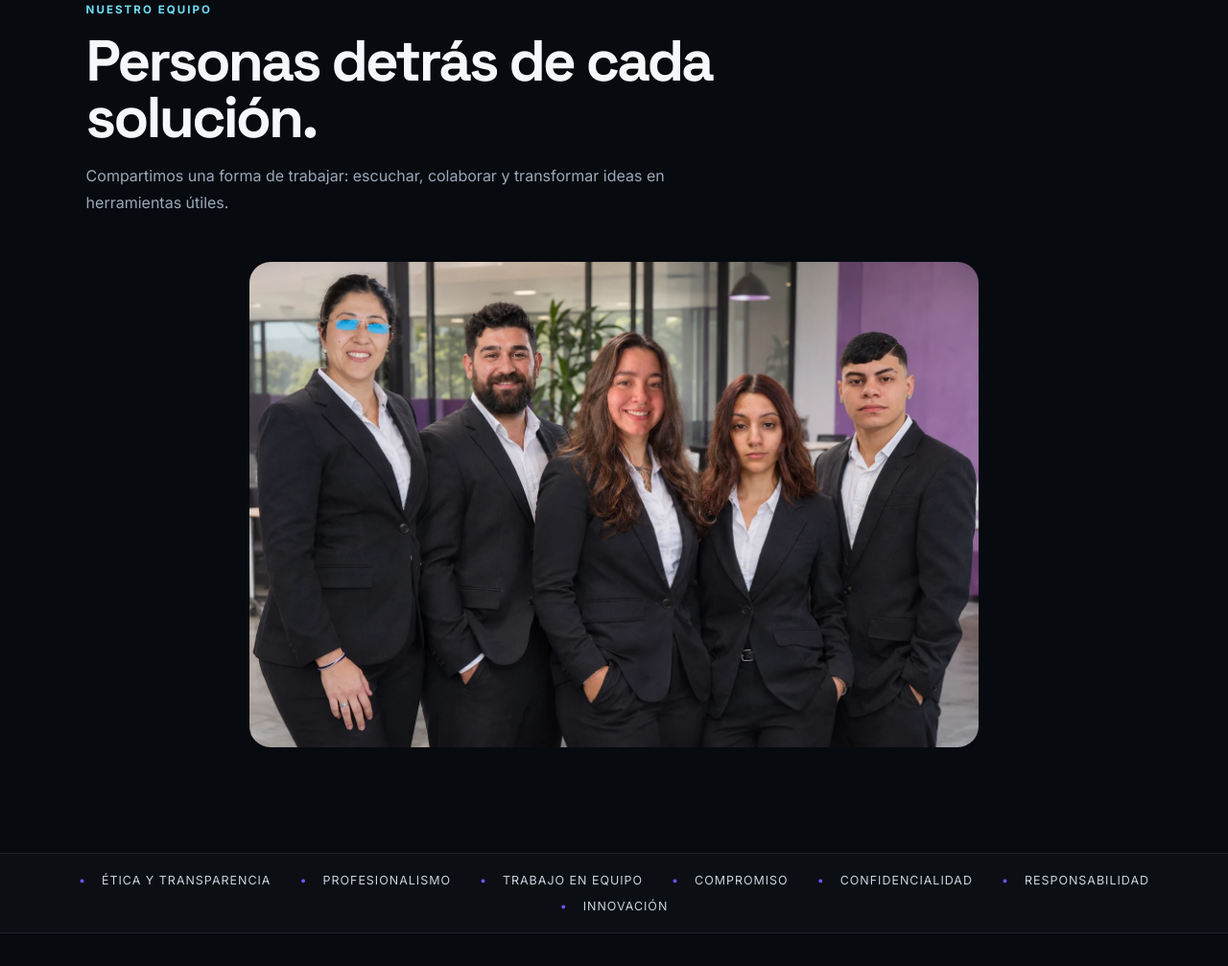
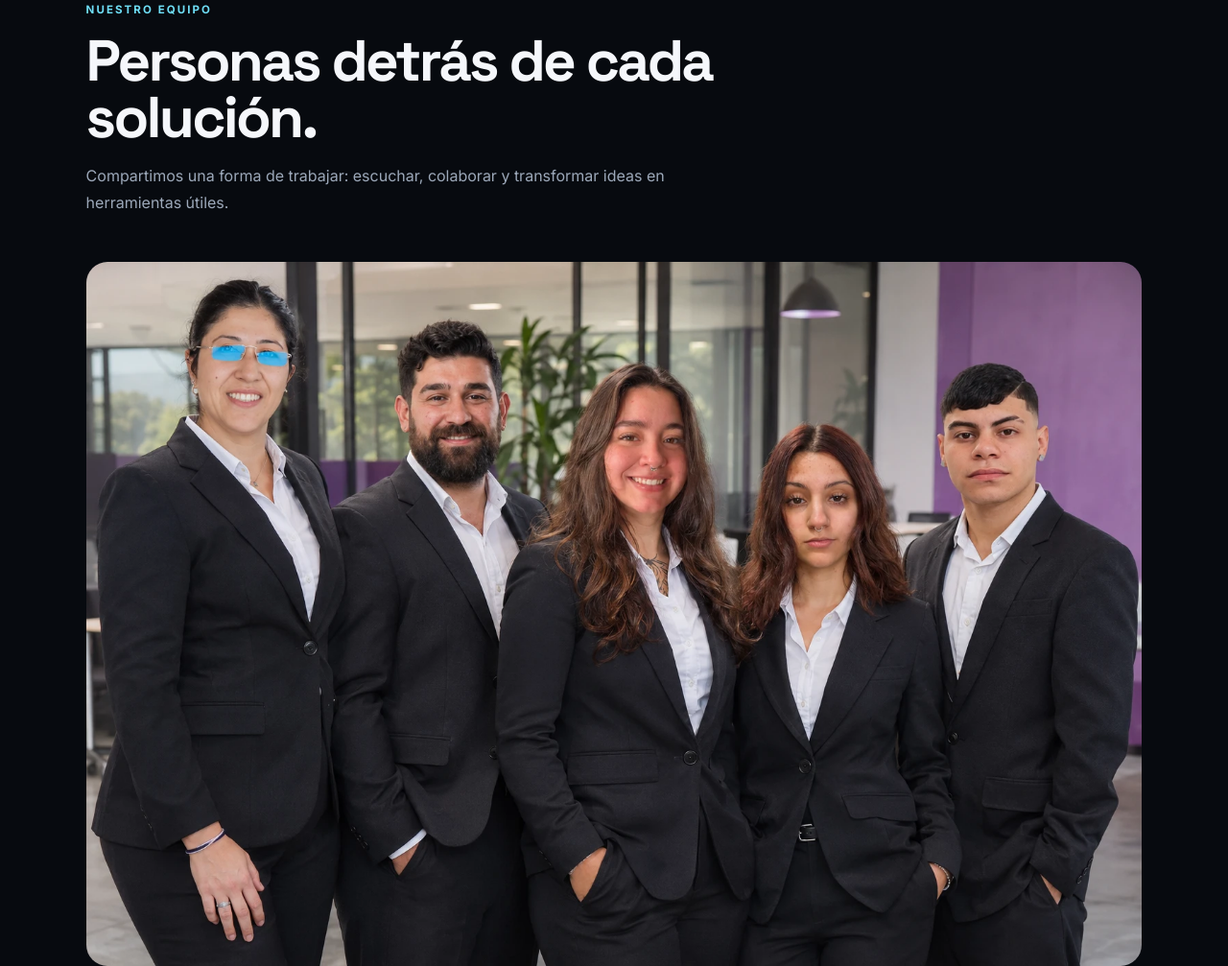
Before and after one commit to HebeChan14/oriental-system-web, a plain HTML site: page index.html in a window 1280 px wide. Shown: the part 1583-2590 px from the top of the page at 96% size. Drawn offline with Linux system fonts and the light colour scheme.

Commit message:
Se corrige imagen

```diff
--- a/styles.css
+++ b/styles.css
@@ -828,8 +828,9 @@ footer {
 
 /* Equipo, módulos SIGSM y material de marca */
 section[id] { scroll-margin-top: 90px; }
-.team-photo { width: 100%; max-width: 760px; margin: 0 auto; }
-.team-photo img { display: block; width: 100%; height: auto; border-radius: 22px; }
+.team-photo { width: 100%; max-width: 100%; margin: 0; padding: 0; }
+.team-photo img { display: block; width: 100%; max-width: 100%; height: auto; aspect-ratio: 3 / 2; object-fit: cover; object-position: center top; border-radius: 22px; }
+@media (max-width: 700px) { .team-photo img { aspect-ratio: 4 / 3; } }
 .team-photo figcaption { color: #a6b0bf; font-size: .75rem; line-height: 1.6; margin-top: 14px; }
 .sigsm-modules { width: 100%; display: grid; gap: 12px; }
 .sigsm-modules article { border: 1px solid #33344d; border-radius: 14px; padding: 20px; background: #101521; }
```
